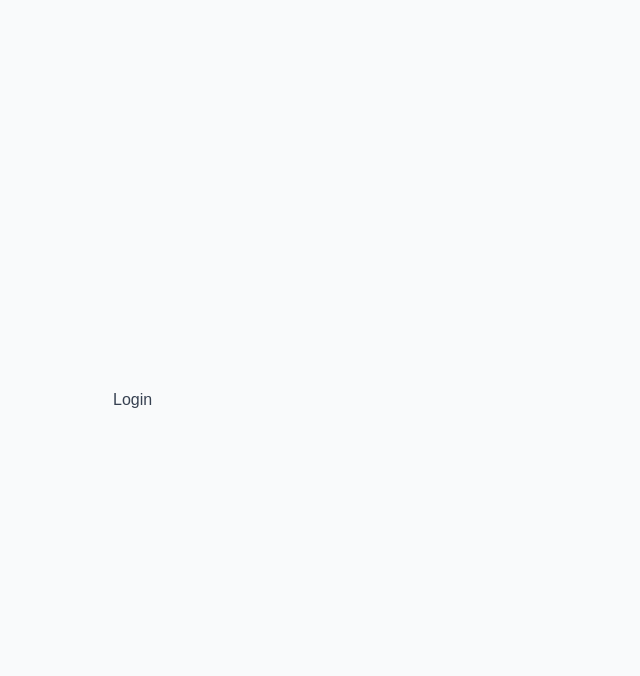
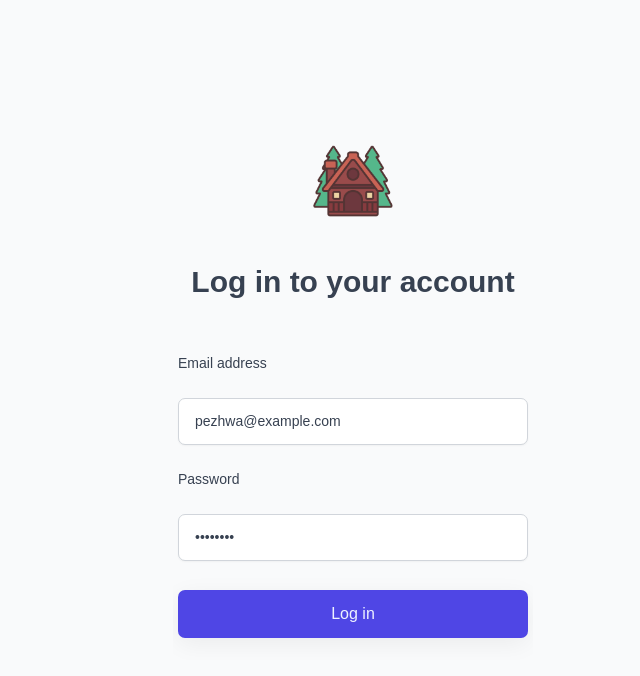
Before and after one commit to pejhvaman/naturin-panel, a React (Vite) app: page /login in a window 1280 px wide. Shown: the top 676 px of the page, without its empty margins (287-927 px from the left). Built offline with nearby package versions, Linux system fonts and the light colour scheme; a web font is replaced by a local one.

Commit message:
Added: authenticating with email

```diff
--- a/src/features/authentication/LoginForm.jsx
+++ b/src/features/authentication/LoginForm.jsx
@@ -3,12 +3,22 @@ import Button from "../../ui/Button";
 import Form from "../../ui/Form";
 import Input from "../../ui/Input";
 import FormRowVertical from "../../ui/FormRowVertical";
+import SpinnerMini from "../../ui/SpinnerMini";
+import useLogin from "./useLogin";
 
 function LoginForm() {
-  const [email, setEmail] = useState("");
-  const [password, setPassword] = useState("");
+  const [email, setEmail] = useState("pezhwa@example.com");
+  const [password, setPassword] = useState("12345678");
 
-  function handleSubmit() {}
+  const { login, isLoggingIn } = useLogin();
+
+  function handleSubmit(e) {
+    e.preventDefault();
+
+    if (!email || !password) return;
+
+    login({ email, password });
+  }
 
   return (
     <Form onSubmit={handleSubmit}>
@@ -20,6 +30,7 @@ function LoginForm() {
           autoComplete="username"
           value={email}
           onChange={(e) => setEmail(e.target.value)}
+          disabled={isLoggingIn}
         />
       </FormRowVertical>
       <FormRowVertical label="Password">
@@ -29,10 +40,13 @@ function LoginForm() {
           autoComplete="current-password"
           value={password}
           onChange={(e) => setPassword(e.target.value)}
+          disabled={isLoggingIn}
         />
       </FormRowVertical>
       <FormRowVertical>
-        <Button size="large">Login</Button>
+        <Button size="large" disabled={isLoggingIn}>
+          {!isLoggingIn ? "Log in" : <SpinnerMini />}
+        </Button>
       </FormRowVertical>
     </Form>
   );
--- /dev/null
+++ b/src/features/authentication/useLogin.js
@@ -0,0 +1,25 @@
+import { useMutation } from "@tanstack/react-query";
+import { login as loginApi } from "../../services/apiLogin";
+import { useNavigate } from "react-router-dom";
+import toast from "react-hot-toast";
+
+function useLogin() {
+  const navigate = useNavigate();
+
+  const { mutate: login, isPending: isLoggingIn } = useMutation({
+    mutationFn: ({ email, password }) => loginApi({ email, password }),
+
+    onSuccess: (user) => {
+      console.log(user);
+      navigate("/dashboard");
+    },
+
+    onError: (err) => {
+      console.error("ERROR: " + err);
+      toast.error("Provided email or password is incorrect!");
+    },
+  });
+
+  return { login, isLoggingIn };
+}
+export default useLogin;
--- a/src/pages/Login.jsx
+++ b/src/pages/Login.jsx
@@ -1,9 +1,12 @@
+import Heading from "../ui/Heading";
+import Logo from "../ui/Logo";
+import LoginForm from "../features/authentication/LoginForm";
 import styled from "styled-components";
 
 const LoginLayout = styled.main`
   min-height: 100vh;
   display: grid;
-  grid-template-columns: 48rem;
+  grid-template-columns: 36rem;
   align-content: center;
   justify-content: center;
   gap: 3.2rem;
@@ -11,7 +14,13 @@ const LoginLayout = styled.main`
 `;
 
 function Login() {
-  return <LoginLayout>Login</LoginLayout>;
+  return (
+    <LoginLayout>
+      <Logo />
+      <Heading as="h1">Log in to your account</Heading>
+      <LoginForm />
+    </LoginLayout>
+  );
 }
 
 export default Login;
--- /dev/null
+++ b/src/services/apiLogin.js
@@ -0,0 +1,13 @@
+import supabase from "./supabase";
+
+export async function login({ email, password }) {
+  const { data, error } = await supabase.auth.signInWithPassword({
+    email,
+    password,
+  });
+
+  if (error) throw new Error(error.message);
+
+  console.log(data);
+  return { data };
+}
--- a/src/ui/Form.jsx
+++ b/src/ui/Form.jsx
@@ -1,18 +1,17 @@
 import styled, { css } from "styled-components";
 
 const Form = styled.form`
-  ${({ type = "modal" }) =>
+  ${({ type }) =>
     type === "regular" &&
     css`
       padding: 2.4rem 4rem;
-
       /* Box */
       background-color: var(--color-grey-0);
       border: 1px solid var(--color-grey-100);
       border-radius: var(--border-radius-md);
     `}
 
-  ${({ type = "modal" }) =>
+  ${({ type }) =>
     type === "modal" &&
     css`
       width: 80rem;
@@ -20,6 +19,7 @@ const Form = styled.form`
 
   overflow: hidden;
   font-size: 1.4rem;
+  padding: 0.5rem;
 `;
 
 export default Form;
--- /dev/null
+++ b/src/ui/FormRowVertical.jsx
@@ -0,0 +1,29 @@
+import styled from "styled-components";
+
+const FormRow = styled.div`
+  display: flex;
+  flex-direction: column;
+  gap: 2.4rem;
+  padding: 1.2rem 0;
+`;
+
+const Label = styled.label`
+  font-weight: 500;
+`;
+
+const Error = styled.span`
+  font-size: 1.4rem;
+  color: var(--color-red-700);
+`;
+
+function FormRowVertical({ label, children, error }) {
+  return (
+    <FormRow>
+      {label && <Label htmlFor={children.props.id}>{label}</Label>}
+      {children}
+      {error && <Error>{error}</Error>}
+    </FormRow>
+  );
+}
+
+export default FormRowVertical;
--- a/src/ui/Heading.jsx
+++ b/src/ui/Heading.jsx
@@ -6,6 +6,7 @@ const Heading = styled.h1`
     css`
       font-size: 3rem;
       font-weight: 700;
+      text-align: center;
     `}
   ${(props) =>
     props.as === "h2" &&
```
